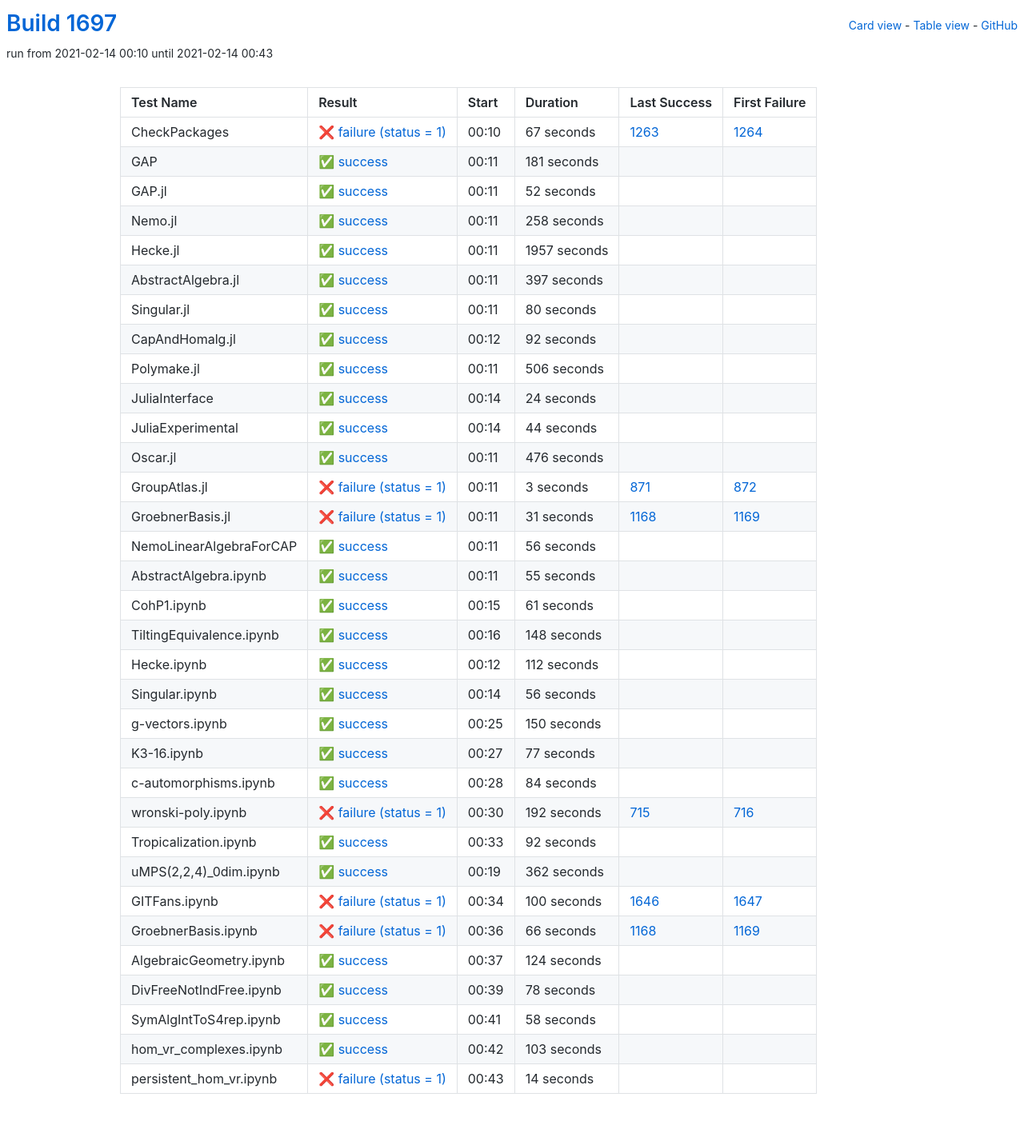
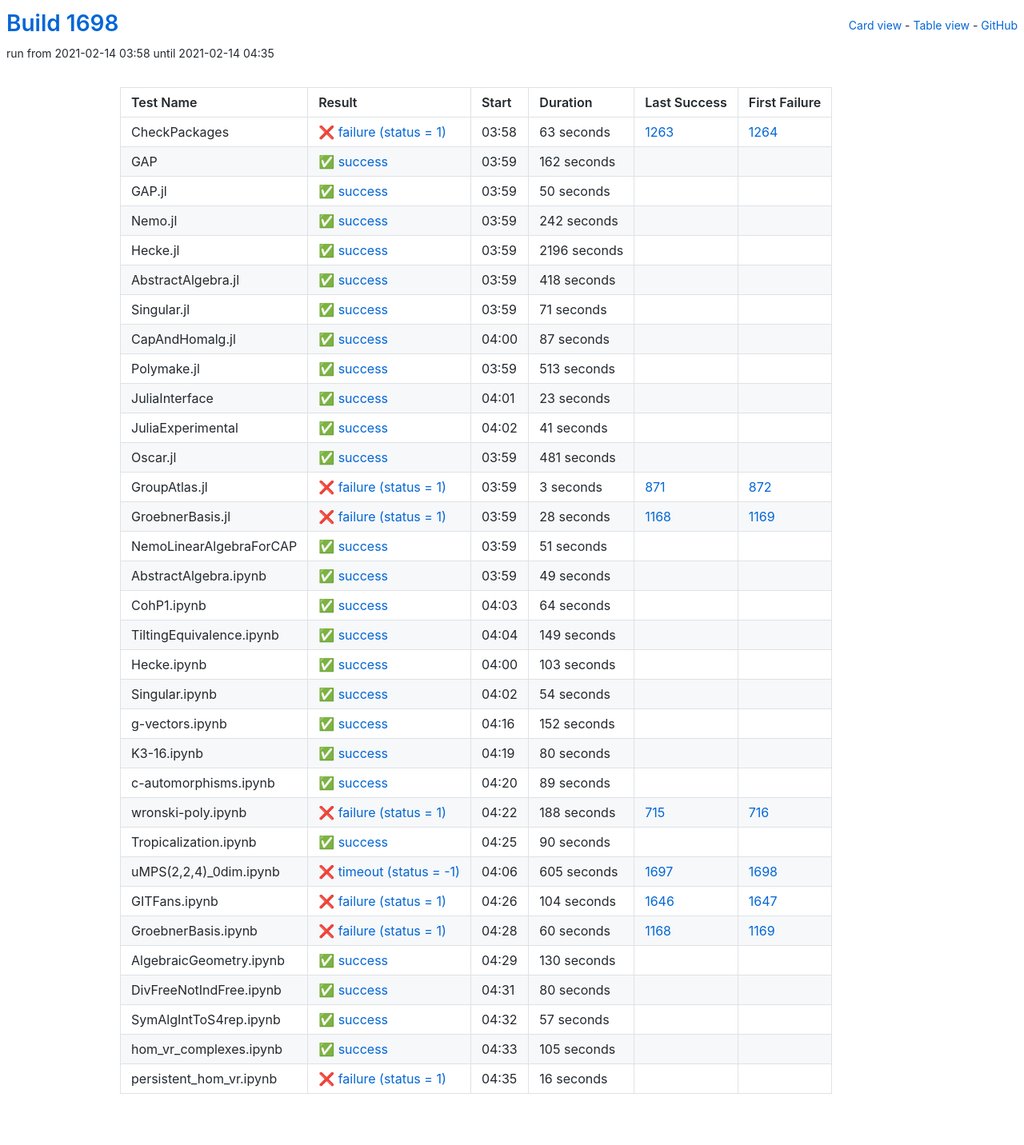
Before and after one commit to oscar-system/oscar-ci-status-stable, a Jekyll site: the page built from table.html, in a window 1280 px wide. Shown: the whole page at 80% size. Built offline with Jekyll 4.4.1, drawn with Linux system fonts in a browser that asks for light colours.

Commit message:
Build #1698

```diff
--- a/_data/ci.yml
+++ b/_data/ci.yml
@@ -1,6 +1,6 @@
 ---
-build: 1697
-build_url: https://oscarci.mathematik.uni-kl.de/job/oscar-stable/1697/
+build: 1698
+build_url: https://oscarci.mathematik.uni-kl.de/job/oscar-stable/1698/
 job: oscar-stable
 organization: oscar-system
 repo: oscar-ci-status-stable
@@ -8,152 +8,152 @@ repourl: https://github.com/oscar-system/oscar-ci-status-stable
 tests:
 - name: CheckPackages
   id: checkpackages
-  log: https://oscarci.mathematik.uni-kl.de/job/oscar-stable/1697/artifact/logs/build-1697/CheckPackages.log
-  start: 2021-02-14 00:10
+  log: https://oscarci.mathematik.uni-kl.de/job/oscar-stable/1698/artifact/logs/build-1698/CheckPackages.log
+  start: 2021-02-14 03:58
   success: false
   exitcode: 1
   status: failure
-  duration: 67
+  duration: 63
   last_success: 1263
   last_success_url: https://oscarci.mathematik.uni-kl.de/job/oscar-stable/1263/
   first_failure: 1264
   first_failure_url: https://oscarci.mathematik.uni-kl.de/job/oscar-stable/1264/
 - name: GAP
   id: gap
-  log: https://oscarci.mathematik.uni-kl.de/job/oscar-stable/1697/artifact/logs/build-1697/GAP.log
-  start: 2021-02-14 00:11
+  log: https://oscarci.mathematik.uni-kl.de/job/oscar-stable/1698/artifact/logs/build-1698/GAP.log
+  start: 2021-02-14 03:59
   success: true
   exitcode: 0
   status: success
-  duration: 181
+  duration: 162
   last_success: false
   last_success_url:
   first_failure: false
   first_failure_url:
 - name: GAP.jl
   id: gap-jl
-  log: https://oscarci.mathematik.uni-kl.de/job/oscar-stable/1697/artifact/logs/build-1697/GAP.jl.log
-  start: 2021-02-14 00:11
+  log: https://oscarci.mathematik.uni-kl.de/job/oscar-stable/1698/artifact/logs/build-1698/GAP.jl.log
+  start: 2021-02-14 03:59
   success: true
   exitcode: 0
   status: success
-  duration: 52
+  duration: 50
   last_success: false
   last_success_url:
   first_failure: false
   first_failure_url:
 - name: Nemo.jl
   id: nemo-jl
-  log: https://oscarci.mathematik.uni-kl.de/job/oscar-stable/1697/artifact/logs/build-1697/Nemo.jl.log
-  start: 2021-02-14 00:11
+  log: https://oscarci.mathematik.uni-kl.de/job/oscar-stable/1698/artifact/logs/build-1698/Nemo.jl.log
+  start: 2021-02-14 03:59
   success: true
   exitcode: 0
   status: success
-  duration: 258
+  duration: 242
   last_success: false
   last_success_url:
   first_failure: false
   first_failure_url:
 - name: Hecke.jl
   id: hecke-jl
-  log: https://oscarci.mathematik.uni-kl.de/job/oscar-stable/1697/artifact/logs/build-1697/Hecke.jl.log
-  start: 2021-02-14 00:11
+  log: https://oscarci.mathematik.uni-kl.de/job/oscar-stable/1698/artifact/logs/build-1698/Hecke.jl.log
+  start: 2021-02-14 03:59
   success: true
   exitcode: 0
   status: success
-  duration: 1957
+  duration: 2196
   last_success: false
   last_success_url:
   first_failure: false
   first_failure_url:
 - name: AbstractAlgebra.jl
   id: abstractalgebra-jl
-  log: https://oscarci.mathematik.uni-kl.de/job/oscar-stable/1697/artifact/logs/build-1697/AbstractAlgebra.jl.log
-  start: 2021-02-14 00:11
+  log: https://oscarci.mathematik.uni-kl.de/job/oscar-stable/1698/artifact/logs/build-1698/AbstractAlgebra.jl.log
+  start: 2021-02-14 03:59
   success: true
   exitcode: 0
   status: success
-  duration: 397
+  duration: 418
   last_success: false
   last_success_url:
   first_failure: false
   first_failure_url:
 - name: Singular.jl
   id: singular-jl
-  log: https://oscarci.mathematik.uni-kl.de/job/oscar-stable/1697/artifact/logs/build-1697/Singular.jl.log
-  start: 2021-02-14 00:11
+  log: https://oscarci.mathematik.uni-kl.de/job/oscar-stable/1698/artifact/logs/build-1698/Singular.jl.log
+  start: 2021-02-14 03:59
   success: true
   exitcode: 0
   status: success
-  duration: 80
+  duration: 71
   last_success: false
   last_success_url:
   first_failure: false
   first_failure_url:
 - name: CapAndHomalg.jl
   id: capandhomalg-jl
-  log: https://oscarci.mathematik.uni-kl.de/job/oscar-stable/1697/artifact/logs/build-1697/CapAndHomalg.jl.log
-  start: 2021-02-14 00:12
+  log: https://oscarci.mathematik.uni-kl.de/job/oscar-stable/1698/artifact/logs/build-1698/CapAndHomalg.jl.log
+  start: 2021-02-14 04:00
   success: true
   exitcode: 0
   status: success
-  duration: 92
+  duration: 87
   last_success: false
   last_success_url:
   first_failure: false
   first_failure_url:
 - name: Polymake.jl
   id: polymake-jl
-  log: https://oscarci.mathematik.uni-kl.de/job/oscar-stable/1697/artifact/logs/build-1697/Polymake.jl.log
-  start: 2021-02-14 00:11
+  log: https://oscarci.mathematik.uni-kl.de/job/oscar-stable/1698/artifact/logs/build-1698/Polymake.jl.log
+  start: 2021-02-14 03:59
   success: true
   exitcode: 0
   status: success
-  duration: 506
+  duration: 513
   last_success: false
   last_success_url:
   first_failure: false
   first_failure_url:
 - name: JuliaInterface
   id: juliainterface
-  log: https://oscarci.mathematik.uni-kl.de/job/oscar-stable/1697/artifact/logs/build-1697/JuliaInterface.log
-  start: 2021-02-14 00:14
+  log: https://oscarci.mathematik.uni-kl.de/job/oscar-stable/1698/artifact/logs/build-1698/JuliaInterface.log
+  start: 2021-02-14 04:01
   success: true
   exitcode: 0
   status: success
-  duration: 24
+  duration: 23
   last_success: false
   last_success_url:
   first_failure: false
   first_failure_url:
 - name: JuliaExperimental
   id: juliaexperimental
-  log: https://oscarci.mathematik.uni-kl.de/job/oscar-stable/1697/artifact/logs/build-1697/JuliaExperimental.log
-  start: 2021-02-14 00:14
+  log: https://oscarci.mathematik.uni-kl.de/job/oscar-stable/1698/artifact/logs/build-1698/JuliaExperimental.log
+  start: 2021-02-14 04:02
   success: true
   exitcode: 0
   status: success
-  duration: 44
+  duration: 41
   last_success: false
   last_success_url:
   first_failure: false
   first_failure_url:
 - name: Oscar.jl
   id: oscar-jl
-  log: https://oscarci.mathematik.uni-kl.de/job/oscar-stable/1697/artifact/logs/build-1697/Oscar.jl.log
-  start: 2021-02-14 00:11
+  log: https://oscarci.mathematik.uni-kl.de/job/oscar-stable/1698/artifact/logs/build-1698/Oscar.jl.log
+  start: 2021-02-14 03:59
   success: true
   exitcode: 0
   status: success
-  duration: 476
+  duration: 481
   last_success: false
   last_success_url:
   first_failure: false
   first_failure_url:
 - name: GroupAtlas.jl
   id: groupatlas-jl
-  log: https://oscarci.mathematik.uni-kl.de/job/oscar-stable/1697/artifact/logs/build-1697/GroupAtlas.jl.log
-  start: 2021-02-14 00:11
+  log: https://oscarci.mathematik.uni-kl.de/job/oscar-stable/1698/artifact/logs/build-1698/GroupAtlas.jl.log
+  start: 2021-02-14 03:59
   success: false
   exitcode: 1
   status: failure
@@ -164,224 +164,68 @@ tests:
   first_failure_url: https://oscarci.mathematik.uni-kl.de/job/oscar-stable/872/
 - name: GroebnerBasis.jl
   id: groebnerbasis-jl
-  log: https://oscarci.mathematik.uni-kl.de/job/oscar-stable/1697/artifact/logs/build-1697/GroebnerBasis.jl.log
-  start: 2021-02-14 00:11
+  log: https://oscarci.mathematik.uni-kl.de/job/oscar-stable/1698/artifact/logs/build-1698/GroebnerBasis.jl.log
+  start: 2021-02-14 03:59
   success: false
   exitcode: 1
   status: failure
-  duration: 31
+  duration: 28
   last_success: 1168
   last_success_url: https://oscarci.mathematik.uni-kl.de/job/oscar-stable/1168/
   first_failure: 1169
   first_failure_url: https://oscarci.mathematik.uni-kl.de/job/oscar-stable/1169/
 - name: NemoLinearAlgebraForCAP
   id: nemolinearalgebraforcap
-  log: https://oscarci.mathematik.uni-kl.de/job/oscar-stable/1697/artifact/logs/build-1697/NemoLinearAlgebraForCAP.log
-  start: 2021-02-14 00:11
+  log: https://oscarci.mathematik.uni-kl.de/job/oscar-stable/1698/artifact/logs/build-1698/NemoLinearAlgebraForCAP.log
+  start: 2021-02-14 03:59
   success: true
   exitcode: 0
   status: success
-  duration: 56
+  duration: 51
   last_success: false
   last_success_url:
   first_failure: false
   first_failure_url:
 - name: AbstractAlgebra.ipynb
   id: abstractalgebra-ipynb
-  log: https://oscarci.mathematik.uni-kl.de/job/oscar-stable/1697/artifact/logs/build-1697/AbstractAlgebra.ipynb.log
-  start: 2021-02-14 00:11
+  log: https://oscarci.mathematik.uni-kl.de/job/oscar-stable/1698/artifact/logs/build-1698/AbstractAlgebra.ipynb.log
+  start: 2021-02-14 03:59
   success: true
   exitcode: 0
   status: success
-  duration: 55
+  duration: 49
   last_success: false
   last_success_url:
   first_failure: false
   first_failure_url:
 - name: CohP1.ipynb
   id: cohp1-ipynb
-  log: https://oscarci.mathematik.uni-kl.de/job/oscar-stable/1697/artifact/logs/build-1697/CohP1.ipynb.log
-  start: 2021-02-14 00:15
+  log: https://oscarci.mathematik.uni-kl.de/job/oscar-stable/1698/artifact/logs/build-1698/CohP1.ipynb.log
+  start: 2021-02-14 04:03
   success: true
   exitcode: 0
   status: success
-  duration: 61
+  duration: 64
   last_success: false
   last_success_url:
   first_failure: false
   first_failure_url:
 - name: TiltingEquivalence.ipynb
   id: tiltingequivalence-ipynb
-  log: https://oscarci.mathematik.uni-kl.de/job/oscar-stable/1697/artifact/logs/build-1697/TiltingEquivalence.ipynb.log
-  start: 2021-02-14 00:16
+  log: https://oscarci.mathematik.uni-kl.de/job/oscar-stable/1698/artifact/logs/build-1698/TiltingEquivalence.ipynb.log
+  start: 2021-02-14 04:04
   success: true
   exitcode: 0
   status: success
-  duration: 148
+  duration: 149
   last_success: false
   last_success_url:
   first_failure: false
   first_failure_url:
 - name: Hecke.ipynb
   id: hecke-ipynb
-  log: https://oscarci.mathematik.uni-kl.de/job/oscar-stable/1697/artifact/logs/build-1697/Hecke.ipynb.log
-  start: 2021-02-14 00:12
-  success: true
-  exitcode: 0
-  status: success
-  duration: 112
-  last_success: false
-  last_success_url:
-  first_failure: false
-  first_failure_url:
-- name: Singular.ipynb
-  id: singular-ipynb
-  log: https://oscarci.mathematik.uni-kl.de/job/oscar-stable/1697/artifact/logs/build-1697/Singular.ipynb.log
-  start: 2021-02-14 00:14
-  success: true
-  exitcode: 0
-  status: success
-  duration: 56
-  last_success: false
-  last_success_url:
-  first_failure: false
-  first_failure_url:
-- name: g-vectors.ipynb
-  id: g-vectors-ipynb
-  log: https://oscarci.mathematik.uni-kl.de/job/oscar-stable/1697/artifact/logs/build-1697/g-vectors.ipynb.log
-  start: 2021-02-14 00:25
-  success: true
-  exitcode: 0
-  status: success
-  duration: 150
-  last_success: false
-  last_success_url:
-  first_failure: false
-  first_failure_url:
-- name: K3-16.ipynb
-  id: k3-16-ipynb
-  log: https://oscarci.mathematik.uni-kl.de/job/oscar-stable/1697/artifact/logs/build-1697/K3-16.ipynb.log
-  start: 2021-02-14 00:27
-  success: true
-  exitcode: 0
-  status: success
-  duration: 77
-  last_success: false
-  last_success_url:
-  first_failure: false
-  first_failure_url:
-- name: c-automorphisms.ipynb
-  id: c-automorphisms-ipynb
-  log: https://oscarci.mathematik.uni-kl.de/job/oscar-stable/1697/artifact/logs/build-1697/c-automorphisms.ipynb.log
-  start: 2021-02-14 00:28
-  success: true
-  exitcode: 0
-  status: success
-  duration: 84
-  last_success: false
-  last_success_url:
-  first_failure: false
-  first_failure_url:
-- name: wronski-poly.ipynb
-  id: wronski-poly-ipynb
-  log: https://oscarci.mathematik.uni-kl.de/job/oscar-stable/1697/artifact/logs/build-1697/wronski-poly.ipynb.log
-  start: 2021-02-14 00:30
-  success: false
-  exitcode: 1
-  status: failure
-  duration: 192
-  last_success: 715
-  last_success_url: https://oscarci.mathematik.uni-kl.de/job/oscar-stable/715/
-  first_failure: 716
-  first_failure_url: https://oscarci.mathematik.uni-kl.de/job/oscar-stable/716/
-- name: Tropicalization.ipynb
-  id: tropicalization-ipynb
-  log: https://oscarci.mathematik.uni-kl.de/job/oscar-stable/1697/artifact/logs/build-1697/Tropicalization.ipynb.log
-  start: 2021-02-14 00:33
-  success: true
-  exitcode: 0
-  status: success
-  duration: 92
-  last_success: false
-  last_success_url:
-  first_failure: false
-  first_failure_url:
-- name: uMPS(2,2,4)_0dim.ipynb
-  id: umps-2-2-4-0dim-ipynb
-  log: https://oscarci.mathematik.uni-kl.de/job/oscar-stable/1697/artifact/logs/build-1697/uMPS-2-2-4-_0dim.ipynb.log
-  start: 2021-02-14 00:19
-  success: true
-  exitcode: 0
-  status: success
-  duration: 362
-  last_success: false
-  last_success_url:
-  first_failure: false
-  first_failure_url:
-- name: GITFans.ipynb
-  id: gitfans-ipynb
-  log: https://oscarci.mathematik.uni-kl.de/job/oscar-stable/1697/artifact/logs/build-1697/GITFans.ipynb.log
-  start: 2021-02-14 00:34
-  success: false
-  exitcode: 1
-  status: failure
-  duration: 100
-  last_success: 1646
-  last_success_url: https://oscarci.mathematik.uni-kl.de/job/oscar-stable/1646/
-  first_failure: 1647
-  first_failure_url: https://oscarci.mathematik.uni-kl.de/job/oscar-stable/1647/
-- name: GroebnerBasis.ipynb
-  id: groebnerbasis-ipynb
-  log: https://oscarci.mathematik.uni-kl.de/job/oscar-stable/1697/artifact/logs/build-1697/GroebnerBasis.ipynb.log
-  start: 2021-02-14 00:36
-  success: false
-  exitcode: 1
-  status: failure
-  duration: 66
-  last_success: 1168
-  last_success_url: https://oscarci.mathematik.uni-kl.de/job/oscar-stable/1168/
-  first_failure: 1169
-  first_failure_url: https://oscarci.mathematik.uni-kl.de/job/oscar-stable/1169/
-- name: AlgebraicGeometry.ipynb
-  id: algebraicgeometry-ipynb
-  log: https://oscarci.mathematik.uni-kl.de/job/oscar-stable/1697/artifact/logs/build-1697/AlgebraicGeometry.ipynb.log
-  start: 2021-02-14 00:37
-  success: true
-  exitcode: 0
-  status: success
-  duration: 124
-  last_success: false
-  last_success_url:
-  first_failure: false
-  first_failure_url:
-- name: DivFreeNotIndFree.ipynb
-  id: divfreenotindfree-ipynb
-  log: https://oscarci.mathematik.uni-kl.de/job/oscar-stable/1697/artifact/logs/build-1697/DivFreeNotIndFree.ipynb.log
-  start: 2021-02-14 00:39
-  success: true
-  exitcode: 0
-  status: success
-  duration: 78
-  last_success: false
-  last_success_url:
-  first_failure: false
-  first_failure_url:
-- name: SymAlgIntToS4rep.ipynb
-  id: symalginttos4rep-ipynb
-  log: https://oscarci.mathematik.uni-kl.de/job/oscar-stable/1697/artifact/logs/build-1697/SymAlgIntToS4rep.ipynb.log
-  start: 2021-02-14 00:41
-  success: true
-  exitcode: 0
-  status: success
-  duration: 58
-  last_success: false
-  last_success_url:
-  first_failure: false
-  first_failure_url:
-- name: hom_vr_complexes.ipynb
-  id: hom-vr-complexes-ipynb
-  log: https://oscarci.mathematik.uni-kl.de/job/oscar-stable/1697/artifact/logs/build-1697/hom_vr_complexes.ipynb.log
-  start: 2021-02-14 00:42
+  log: https://oscarci.mathematik.uni-kl.de/job/oscar-stable/1698/artifact/logs/build-1698/Hecke.ipynb.log
+  start: 2021-02-14 04:00
   success: true
   exitcode: 0
   status: success
@@ -390,15 +234,171 @@ tests:
   last_success_url:
   first_failure: false
   first_failure_url:
-- name: persistent_hom_vr.ipynb
-  id: persistent-hom-vr-ipynb
-  log: https://oscarci.mathematik.uni-kl.de/job/oscar-stable/1697/artifact/logs/build-1697/persistent_hom_vr.ipynb.log
-  start: 2021-02-14 00:43
-  success: false
-  exitcode: 1
-  status: failure
-  duration: 14
+- name: Singular.ipynb
+  id: singular-ipynb
+  log: https://oscarci.mathematik.uni-kl.de/job/oscar-stable/1698/artifact/logs/build-1698/Singular.ipynb.log
+  start: 2021-02-14 04:02
+  success: true
+  exitcode: 0
+  status: success
+  duration: 54
   last_success: false
   last_success_url:
   first_failure: false
   first_failure_url:
+- name: g-vectors.ipynb
+  id: g-vectors-ipynb
+  log: https://oscarci.mathematik.uni-kl.de/job/oscar-stable/1698/artifact/logs/build-1698/g-vectors.ipynb.log
+  start: 2021-02-14 04:16
+  success: true
+  exitcode: 0
+  status: success
+  duration: 152
+  last_success: false
+  last_success_url:
+  first_failure: false
+  first_failure_url:
+- name: K3-16.ipynb
+  id: k3-16-ipynb
+  log: https://oscarci.mathematik.uni-kl.de/job/oscar-stable/1698/artifact/logs/build-1698/K3-16.ipynb.log
+  start: 2021-02-14 04:19
+  success: true
+  exitcode: 0
+  status: success
+  duration: 80
+  last_success: false
+  last_success_url:
+  first_failure: false
+  first_failure_url:
+- name: c-automorphisms.ipynb
+  id: c-automorphisms-ipynb
+  log: https://oscarci.mathematik.uni-kl.de/job/oscar-stable/1698/artifact/logs/build-1698/c-automorphisms.ipynb.log
+  start: 2021-02-14 04:20
+  success: true
+  exitcode: 0
+  status: success
+  duration: 89
+  last_success: false
+  last_success_url:
+  first_failure: false
+  first_failure_url:
+- name: wronski-poly.ipynb
+  id: wronski-poly-ipynb
+  log: https://oscarci.mathematik.uni-kl.de/job/oscar-stable/1698/artifact/logs/build-1698/wronski-poly.ipynb.log
+  start: 2021-02-14 04:22
+  success: false
+  exitcode: 1
+  status: failure
+  duration: 188
+  last_success: 715
+  last_success_url: https://oscarci.mathematik.uni-kl.de/job/oscar-stable/715/
+  first_failure: 716
+  first_failure_url: https://oscarci.mathematik.uni-kl.de/job/oscar-stable/716/
+- name: Tropicalization.ipynb
+  id: tropicalization-ipynb
+  log: https://oscarci.mathematik.uni-kl.de/job/oscar-stable/1698/artifact/logs/build-1698/Tropicalization.ipynb.log
+  start: 2021-02-14 04:25
+  success: true
+  exitcode: 0
+  status: success
+  duration: 90
+  last_success: false
+  last_success_url:
+  first_failure: false
+  first_failure_url:
+- name: uMPS(2,2,4)_0dim.ipynb
+  id: umps-2-2-4-0dim-ipynb
+  log: https://oscarci.mathematik.uni-kl.de/job/oscar-stable/1698/artifact/logs/build-1698/uMPS-2-2-4-_0dim.ipynb.log
+  start: 2021-02-14 04:06
+  success: false
+  exitcode: -1
+  status: timeout
+  duration: 605
+  last_success: 1697
+  last_success_url: https://oscarci.mathematik.uni-kl.de/job/oscar-stable/1697/
+  first_failure: 1698
+  first_failure_url: https://oscarci.mathematik.uni-kl.de/job/oscar-stable/1698/
+- name: GITFans.ipynb
+  id: gitfans-ipynb
+  log: https://oscarci.mathematik.uni-kl.de/job/oscar-stable/1698/artifact/logs/build-1698/GITFans.ipynb.log
+  start: 2021-02-14 04:26
+  success: false
+  exitcode: 1
+  status: failure
+  duration: 104
+  last_success: 1646
+  last_success_url: https://oscarci.mathematik.uni-kl.de/job/oscar-stable/1646/
+  first_failure: 1647
+  first_failure_url: https://oscarci.mathematik.uni-kl.de/job/oscar-stable/1647/
+- name: GroebnerBasis.ipynb
+  id: groebnerbasis-ipynb
+  log: https://oscarci.mathematik.uni-kl.de/job/oscar-stable/1698/artifact/logs/build-1698/GroebnerBasis.ipynb.log
+  start: 2021-02-14 04:28
+  success: false
+  exitcode: 1
+  status: failure
+  duration: 60
+  last_success: 1168
+  last_success_url: https://oscarci.mathematik.uni-kl.de/job/oscar-stable/1168/
+  first_failure: 1169
+  first_failure_url: https://oscarci.mathematik.uni-kl.de/job/oscar-stable/1169/
+- name: AlgebraicGeometry.ipynb
+  id: algebraicgeometry-ipynb
+  log: https://oscarci.mathematik.uni-kl.de/job/oscar-stable/1698/artifact/logs/build-1698/AlgebraicGeometry.ipynb.log
+  start: 2021-02-14 04:29
+  success: true
+  exitcode: 0
+  status: success
+  duration: 130
+  last_success: false
+  last_success_url:
+  first_failure: false
+  first_failure_url:
+- name: DivFreeNotIndFree.ipynb
+  id: divfreenotindfree-ipynb
+  log: https://oscarci.mathematik.uni-kl.de/job/oscar-stable/1698/artifact/logs/build-1698/DivFreeNotIndFree.ipynb.log
+  start: 2021-02-14 04:31
+  success: true
+  exitcode: 0
+  status: success
+  duration: 80
+  last_success: false
+  last_success_url:
+  first_failure: false
+  first_failure_url:
+- name: SymAlgIntToS4rep.ipynb
+  id: symalginttos4rep-ipynb
+  log: https://oscarci.mathematik.uni-kl.de/job/oscar-stable/1698/artifact/logs/build-1698/SymAlgIntToS4rep.ipynb.log
+  start: 2021-02-14 04:32
+  success: true
+  exitcode: 0
+  status: success
+  duration: 57
+  last_success: false
+  last_success_url:
+  first_failure: false
+  first_failure_url:
+- name: hom_vr_complexes.ipynb
+  id: hom-vr-complexes-ipynb
+  log: https://oscarci.mathematik.uni-kl.de/job/oscar-stable/1698/artifact/logs/build-1698/hom_vr_complexes.ipynb.log
+  start: 2021-02-14 04:33
+  success: true
+  exitcode: 0
+  status: success
+  duration: 105
+  last_success: false
+  last_success_url:
+  first_failure: false
+  first_failure_url:
+- name: persistent_hom_vr.ipynb
+  id: persistent-hom-vr-ipynb
+  log: https://oscarci.mathematik.uni-kl.de/job/oscar-stable/1698/artifact/logs/build-1698/persistent_hom_vr.ipynb.log
+  start: 2021-02-14 04:35
+  success: false
+  exitcode: 1
+  status: failure
+  duration: 16
+  last_success: false
+  last_success_url:
+  first_failure: false
+  first_failure_url:
```
Also changed, not shown: README.md.
